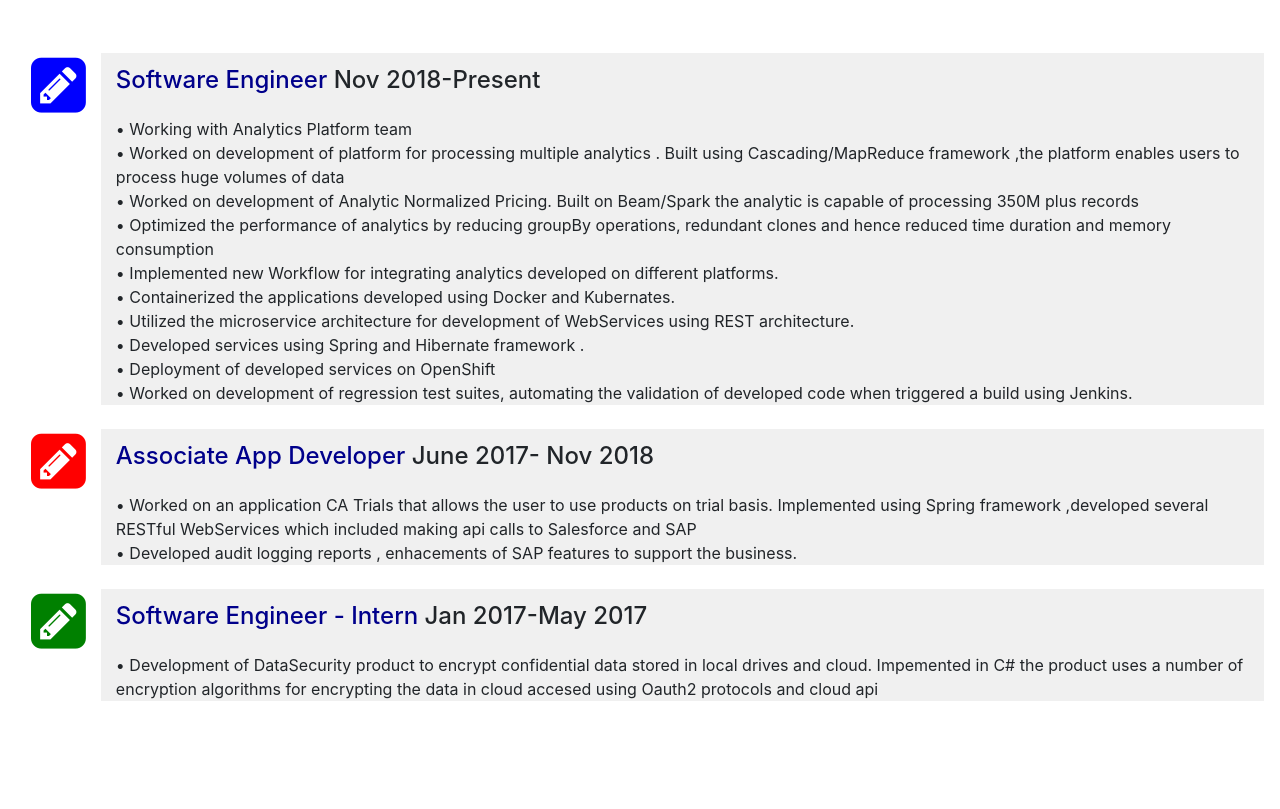
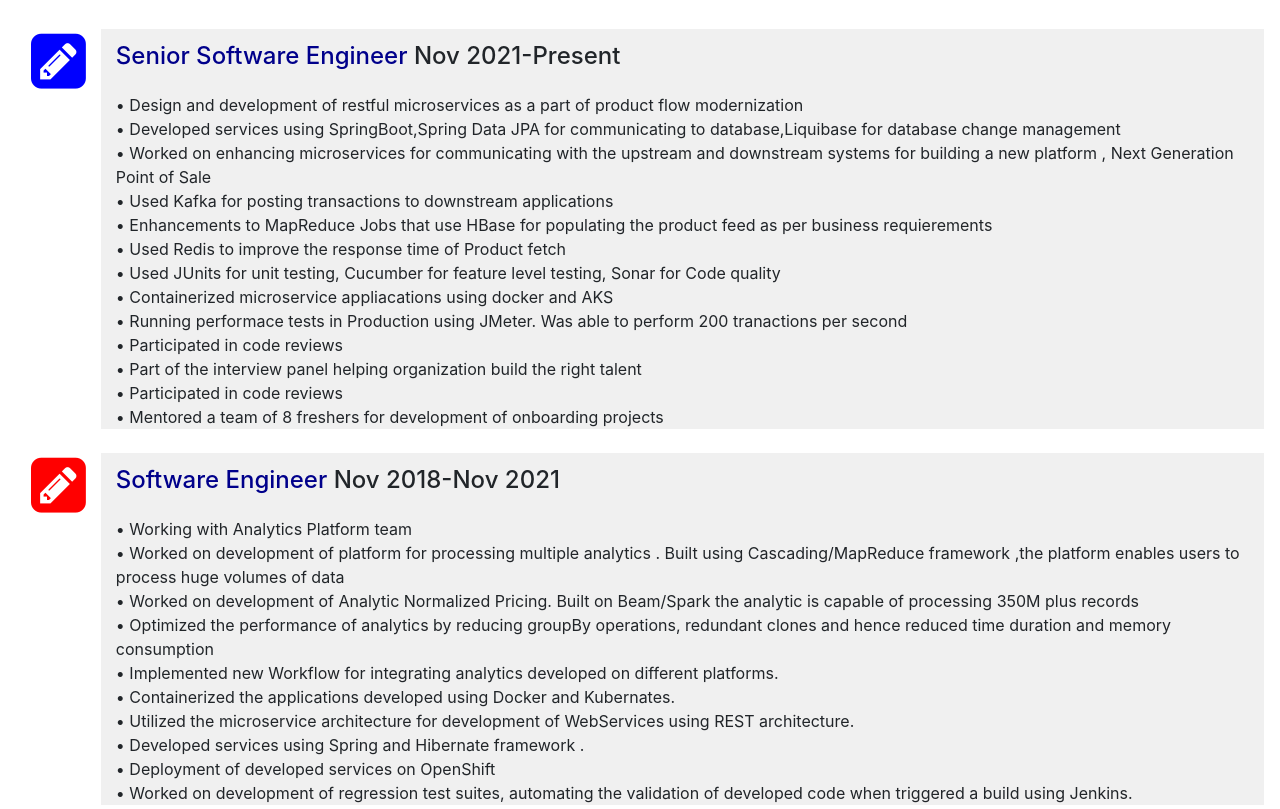
Before and after one commit to prajwalm12/prajwalm12.github.io, a plain HTML site: page index.html in a window 1280 px wide. Shown: the part 2610-3419 px from the top of the page. Drawn offline with nearby package versions, Linux system fonts and the light colour scheme.

Commit message:
Update index.html

```diff
--- a/index.html
+++ b/index.html
@@ -76,7 +76,7 @@
 <div id = "about">
 </br></br></br></br>
 <p class = "sansserif"><b><strong>W H O A M I ?</strong></b></p>
-<p>Experienced Software Engineer with a demonstrated history of working in the Information Technology & Services industry. Skilled in problem solving ,coding. Strong engineering professional with a Bachelor of Technology (B.Tech.) focused in Computer Science from Jawaharlal Nehru Technological University.Experienced Software Engineer with a demonstrated history of working in the Information Technology & Services industry. Skilled in problem solving ,coding. Strong engineering professional with a Bachelor of Technology (B.Tech.) focused in Computer Science from Jawaharlal Nehru Technological University. </p>
+<p>Experienced Software Engineer with a demonstrated history of working in the Information Technology & Services industry. Skilled in problem solving ,coding.Experienced Software Engineer with a demonstrated history of working in the Information Technology & Services industry. Skilled in problem solving ,coding. Strong engineering professional with a Bachelor of Technology (B.Tech.) focused in Computer Science from Jawaharlal Nehru Technological University. </p>
 <div class="rowimg">
   <div class="columnimg">
     <img src="images/DS.JPG" alt="Snow" style="width:100%">
@@ -99,16 +99,16 @@
 <table>
 <tr>
 <td style="width: 400px; height:2%">
-<p><strong>C/C++</strong></p>
+<p><strong>Java</strong></p>
 <div class="progress">
-    <div class="progress-bar bg-info progress-bar-striped" role="progressbar" aria-valuenow="40" aria-valuemin="0" aria-valuemax="100" style="width:70%">
-	<span class = "show">75%</span>
+    <div class="progress-bar bg-info progress-bar-striped" role="progressbar" aria-valuenow="40" aria-valuemin="0" aria-valuemax="100" style="width:90%">
+	<span class = "show">90%</span>
     </div>
   </div>
  </td>
  <td style="width: 120px; height:2%"></td>
  <td style="width: 400px; height:2%">
- <p><strong>Java</strong></p>
+ <p><strong>SQL</strong></p>
   <div class="progress">
     <div class="progress-bar bg-success progress-bar-striped" role="progressbar" aria-valuenow="40" aria-valuemin="0" aria-valuemax="100" style="width:90%">
 	<span class = "show">90%</span>
@@ -119,10 +119,10 @@
 
 <tr>
 <td style="width: 400px; height:2%">
-<p><strong>SQL</strong></p>
+<p><strong>Redis</strong></p>
 <div class="progress">
-    <div class="progress-bar bg-warning progress-bar-striped" role="progressbar" aria-valuenow="40" aria-valuemin="0" aria-valuemax="100" style="width:90%">
-      <span class = "show">90%</span>
+    <div class="progress-bar bg-warning progress-bar-striped" role="progressbar" aria-valuenow="40" aria-valuemin="0" aria-valuemax="100" style="width:80%">
+      <span class = "show">80%</span>
     </div>
   </div>
  </td>
@@ -228,7 +228,7 @@
  </td>
  <td style="width: 120px; height:2%"></td>
  <td style="width: 400px; height:2%">
- <p><strong>JavaSript</strong></p>
+ <p><strong>kafka</strong></p>
   <div class="progress">
     <div class="progress-bar bg-info progress-bar-striped" role="progressbar" aria-valuenow="40" aria-valuemin="0" aria-valuemax="100" style="width:80%">
       <span class = "show">80%</span>
@@ -294,7 +294,30 @@
 <i class="fa fa-pencil-square" style="font-size:8vh;color:blue"></i>
 </td>
 <td style = "background-color:	#F0F0F0;">
-<h4><a href="#" style="text-decoration:none;color: darkblue;">Software Engineer</a> <span>Nov 2018-Present</span></h4>
+<h4><a href="#" style="text-decoration:none;color: darkblue;">Senior Software Engineer</a> <span>Nov 2021-Present</span></h4>
+</td></tr>
+<tr><td></td><td style = "background-color:	#F0F0F0;">•	Design and development of restful microservices as a part of product flow modernization</td></tr>
+<tr><td></td><td style = "background-color:#F0F0F0">•	Developed services using SpringBoot,Spring Data JPA for communicating to database,Liquibase for database change management </td></tr>
+<tr><td></td><td style = "background-color:#F0F0F0">•	Worked on enhancing microservices for communicating with the upstream and downstream systems for building a new platform , Next Generation Point of Sale </td></tr>
+<tr><td></td><td style = "background-color:#F0F0F0">•	Used Kafka for posting transactions to downstream applications </td></tr>
+<tr><td></td><td style = "background-color:#F0F0F0">•	Enhancements to MapReduce Jobs that use HBase for populating the product feed as per business requierements</td></tr>
+<tr><td></td><td style = "background-color:#F0F0F0">•	Used Redis to improve the response time of Product fetch</td></tr>
+<tr><td></td><td style = "background-color:#F0F0F0">•	Used JUnits for unit testing, Cucumber for feature level testing, Sonar for Code quality</td></tr>
+<tr><td></td><td style = "background-color:#F0F0F0">•	Containerized microservice appliacations using docker and AKS</td></tr>
+<tr><td></td><td style = "background-color:#F0F0F0">•	Running performace tests in Production using JMeter. Was able to perform 200 tranactions per second</td></tr>
+<tr><td></td><td style = "background-color:#F0F0F0">•	Participated in code reviews</td></tr>
+<tr><td></td><td style = "background-color:#F0F0F0">•	Part of the interview panel helping organization build the right talent</td></tr>
+<tr><td></td><td style = "background-color:#F0F0F0">•	Participated in code reviews</td></tr>
+<tr><td></td><td style = "background-color:#F0F0F0">•	Mentored a team of 8 freshers for development of onboarding projects</td></tr>
+</table>
+</br>
+<table class = "paddingBetweenCols">
+<tr>
+<td>
+<i class="fa fa-pencil-square" style="font-size:8vh;color:red"></i>
+</td>
+<td style = "background-color:	#F0F0F0;">
+<h4><a href="#" style="text-decoration:none;color: darkblue;">Software Engineer</a> <span>Nov 2018-Nov 2021</span></h4>
 </td></tr>
 <tr><td></td><td style = "background-color:	#F0F0F0;">•	Working with Analytics Platform team</td></tr>
 <tr><td></td><td style = "background-color:#F0F0F0">•	Worked on development of platform for processing multiple analytics . Built using Cascading/MapReduce framework ,the platform enables users to process huge volumes of data </td></tr>
@@ -311,7 +334,7 @@
 <table class = "paddingBetweenCols">
 <tr>
 <td>
-<i class="fa fa-pencil-square" style="font-size:8vh;color:red"></i>
+<i class="fa fa-pencil-square" style="font-size:8vh;color:yellow"></i>
 </td>
 <td style = "background-color:	#F0F0F0;"><h4><a href="#" style="text-decoration:none;color: darkblue;">Associate App Developer</a> <span>June 2017- Nov 2018</span></h4></td></tr>
 <tr><td></td><td style = "background-color:	#F0F0F0;">•	Worked on an application CA Trials that allows the user to use products on trial basis. Implemented using Spring framework ,developed several RESTful WebServices which included  making api calls to Salesforce and SAP</td></tr>
```
